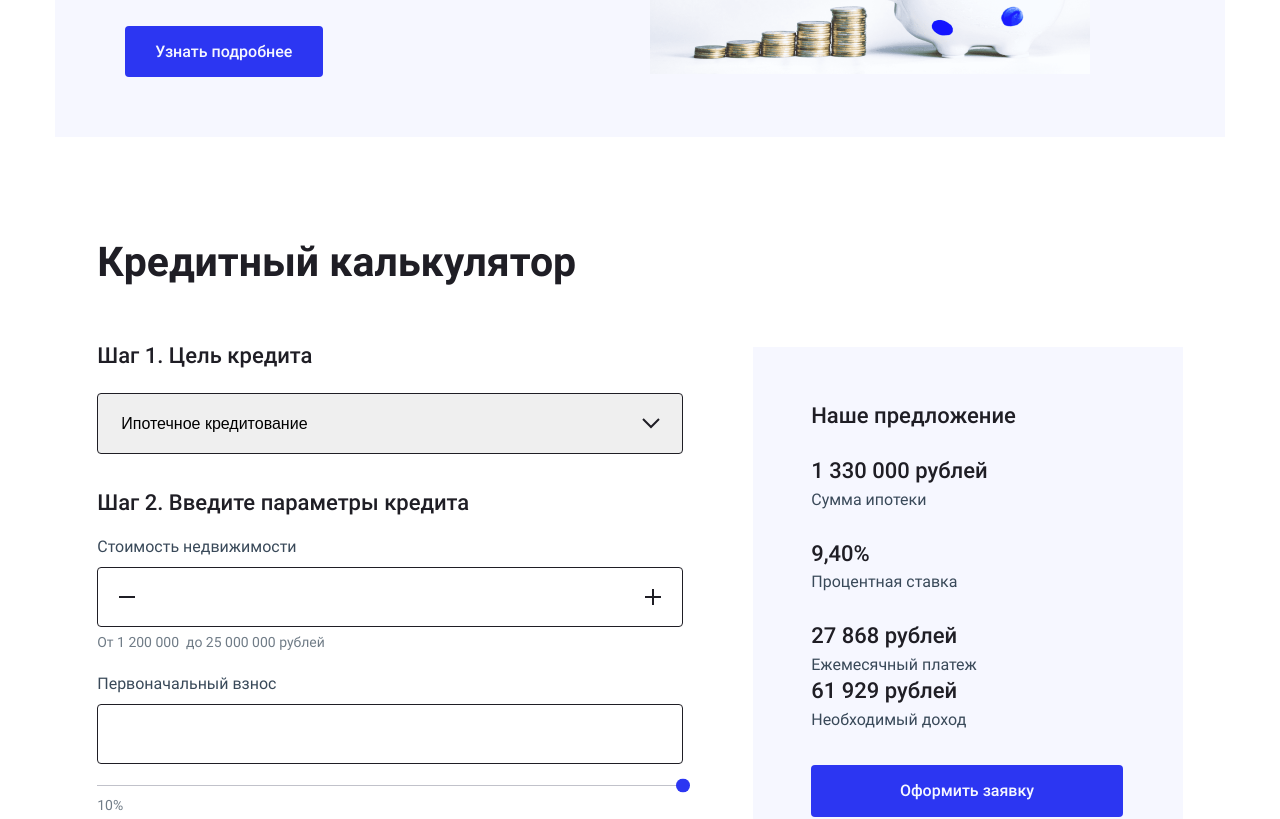
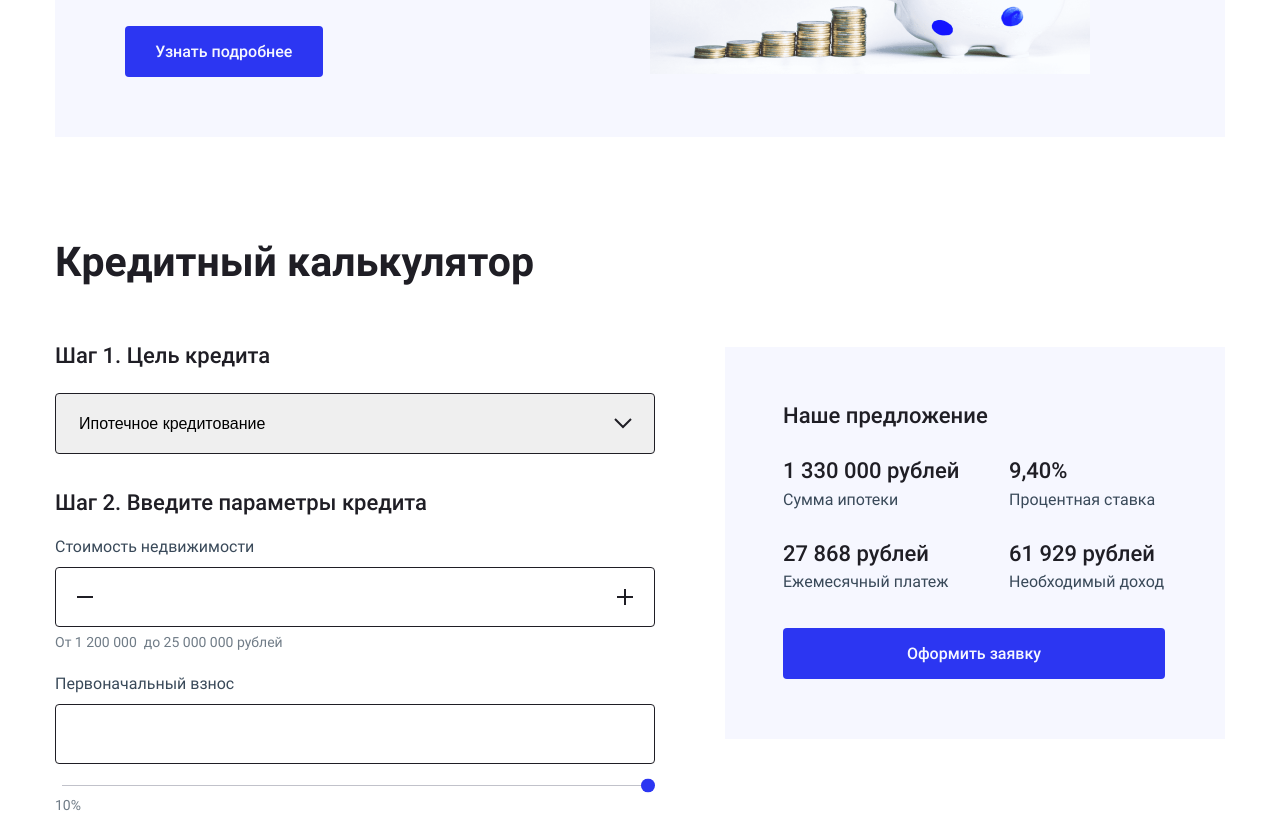
Before and after one commit to geoniced/liga-bank, a React (Create React App) app: page / in a window 1280 px wide. Shown: the part 920-1739 px from the top of the page. Built offline with nearby package versions, Linux system fonts and the light colour scheme.

Commit message:
Делает резиновыми форму кредитования

```diff
--- a/src/scss/calculation-form.scss
+++ b/src/scss/calculation-form.scss
@@ -4,8 +4,8 @@
 }
 
 .calculation-form__form-column-wrapper {
-  width: 600px;
-  margin-right: 70px;
+  width: (600px / $desktop-content) * 100%; // 600
+  margin-right: (70px / $desktop-content) * 100%; // 70px
 }
 
 .calculation-form__step-field-area {
@@ -143,7 +143,8 @@
 
 .calculation-form__range-track {
   align-self: center;
-  width: 600px - $track-size;
+  width: calc(100% - #{$track-size});
+
   height: 1px;
   margin-bottom: 8px;
 
@@ -197,11 +198,14 @@
 
 
 .calculation-form__result {
-  width: 500px;
+  width: (500px / $desktop-content) * 100%;
   margin-top: 6px;
   padding: 60px;
   padding-top: 54px;
   padding-left: 58px;
+
+  // padding: (60px / $desktop-content) * 100%;
+  // padding-left: (58px / $desktop-content) * 100%;
   background-color: $light-gray;
 }
 
@@ -281,10 +285,6 @@
 
   .calculation-form__input-field-row {
     margin-bottom: 15px;
-  }
-
-  .calculation-form__range-track {
-    width: calc(100% - #{$track-size});
   }
 
   .calculation-form__checkbox-row {
--- a/src/scss/credit-calculator.scss
+++ b/src/scss/credit-calculator.scss
@@ -11,6 +11,13 @@
 
   font-size: 41px;
   line-height: 140%;
+}
+
+@media (min-width: $desktop-threshold) {
+  .credit-calculator {
+    padding-right: 0;
+    padding-left: 0;
+  }
 }
 
 @media (max-width: $tablet-max-width) {
```
